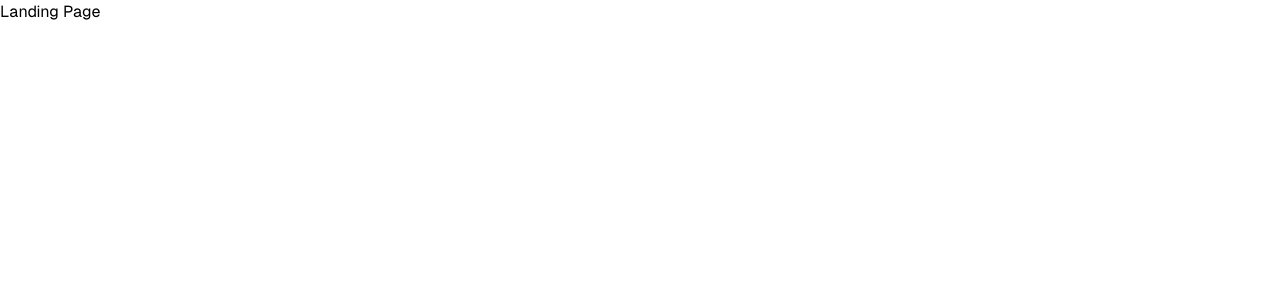
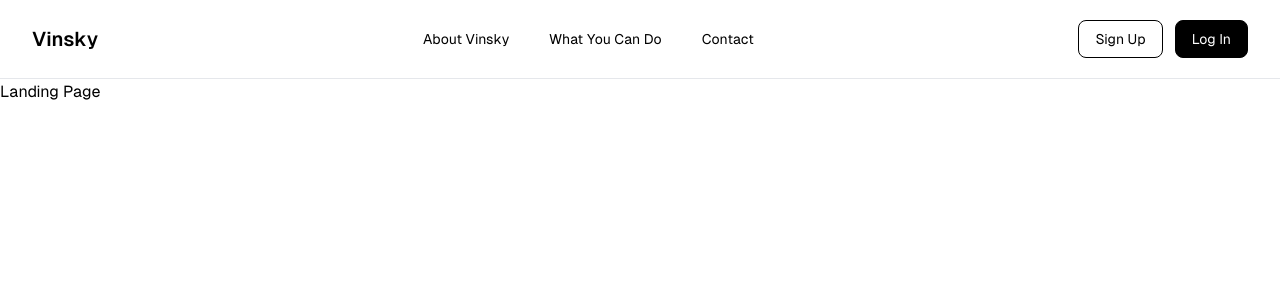
Before and after one commit to lbadiaestopa/vinsky-front, a React (Vite) app: page / in a window 1280 px wide. Shown: the top 300 px of the page. Built offline with nearby package versions, Linux system fonts and the light colour scheme; no server answers.

Commit message:
feat: add Landing Header component

```diff
--- /dev/null
+++ b/src/components/LandingHeader.jsx
@@ -0,0 +1,66 @@
+import { useEffect, useState } from 'react'
+
+function LandingHeader() {
+    const [activeSection, setActiveSection] = useState('')
+
+    useEffect(() => {
+        const observer = new IntersectionObserver(
+            (entries) => {
+                entries.forEach((entry) => {
+                    if (entry.isIntersecting) {
+                        setActiveSection(entry.target.id)
+                    }
+                })
+            },
+            {
+                rootMargin: '-20% 0px -60% 0px'
+            }
+        )
+
+        const sections = document.querySelectorAll('#about, #features, #contact')
+
+        sections.forEach((section) => observer.observe(section))
+
+        return () => observer.disconnect()
+    }, [])
+
+    const navClass = (section) =>
+        `text-black transition-all ${
+            activeSection === section
+                ? 'underline underline-offset-8 decoration-2'
+                : 'hover:underline hover:underline-offset-8'
+        }`
+
+    return (
+        <header className="fixed top-0 left-0 w-full z-50 bg-white border-b border-gray-200">
+            <div className="flex items-center justify-between px-8 py-5">
+                <div className="text-xl font-semibold text-black">
+                    Vinsky
+                </div>
+
+                <nav className="flex items-center gap-10 text-sm">
+                    <a href="#about" className={navClass('about')}>
+                        About Vinsky
+                    </a>
+                    <a href="#features" className={navClass('features')}>
+                        What You Can Do
+                    </a>
+                    <a href="#contact" className={navClass('contact')}>
+                        Contact
+                    </a>
+                </nav>
+
+                <div className="flex items-center gap-3 text-sm">
+                    <a href="/register" className="px-4 py-2 rounded-lg text-sm font-medium border border-black hover:cursor-pointer disabled:opacity-50 disabled:cursor-not-allowed">
+                        Sign Up
+                    </a>
+                    <a href="/login" className="px-4 py-2 rounded-lg bg-black text-white text-sm font-medium border border-black hover:cursor-pointer disabled:opacity-50 disabled:cursor-not-allowed">
+                        Log In
+                    </a>
+                </div>
+            </div>
+        </header>
+    )
+}
+
+export default LandingHeader
--- a/src/pages/Landing.jsx
+++ b/src/pages/Landing.jsx
@@ -1,6 +1,14 @@
-function Landing()
-{
-    return(<h1>Landing Page</h1>)
+import LandingHeader from '../components/LandingHeader'
+
+function Landing() {
+    return (
+        <>
+            <LandingHeader />
+            <main className="pt-20">
+                <h1>Landing Page</h1>
+            </main>
+        </>
+    )
 }
 
-export default Landing;
+export default Landing
```
